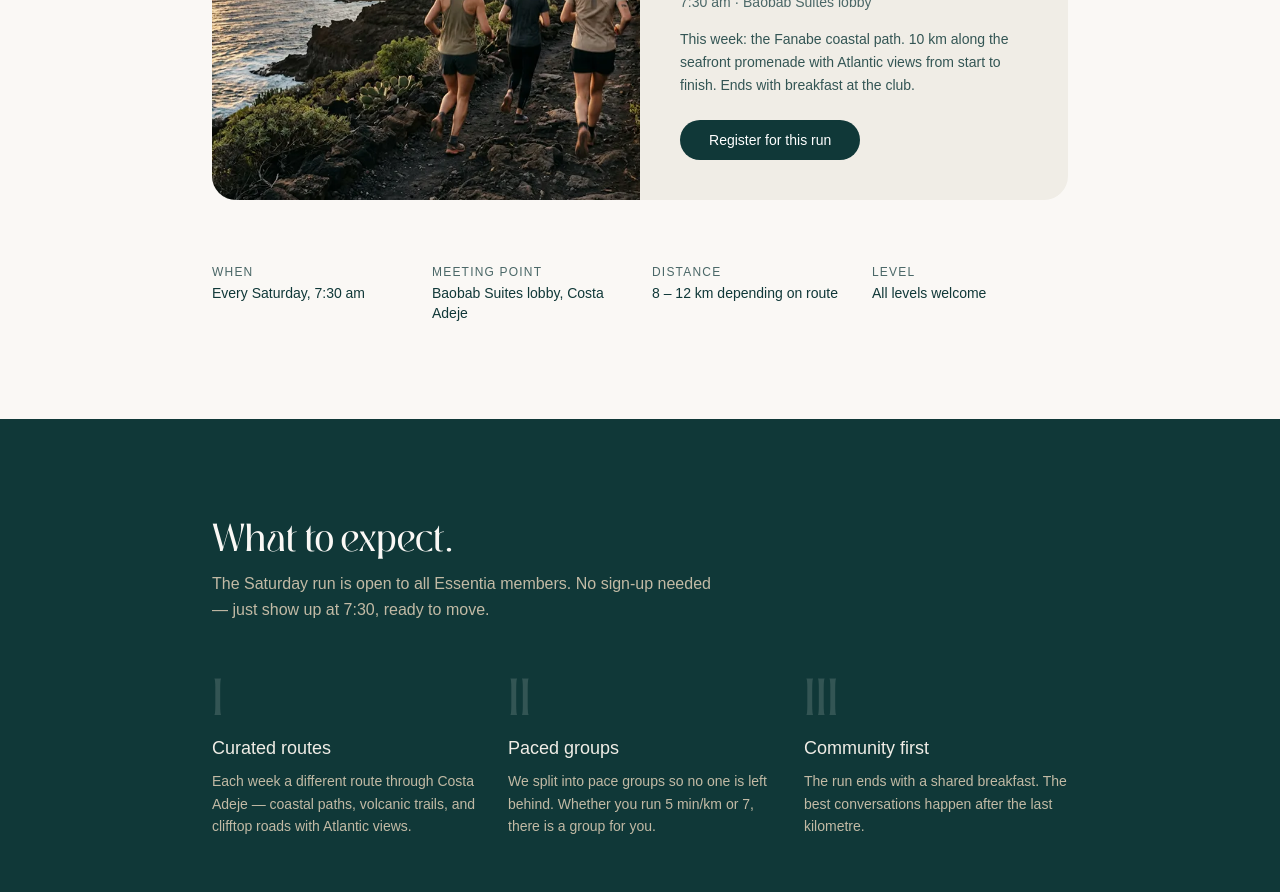
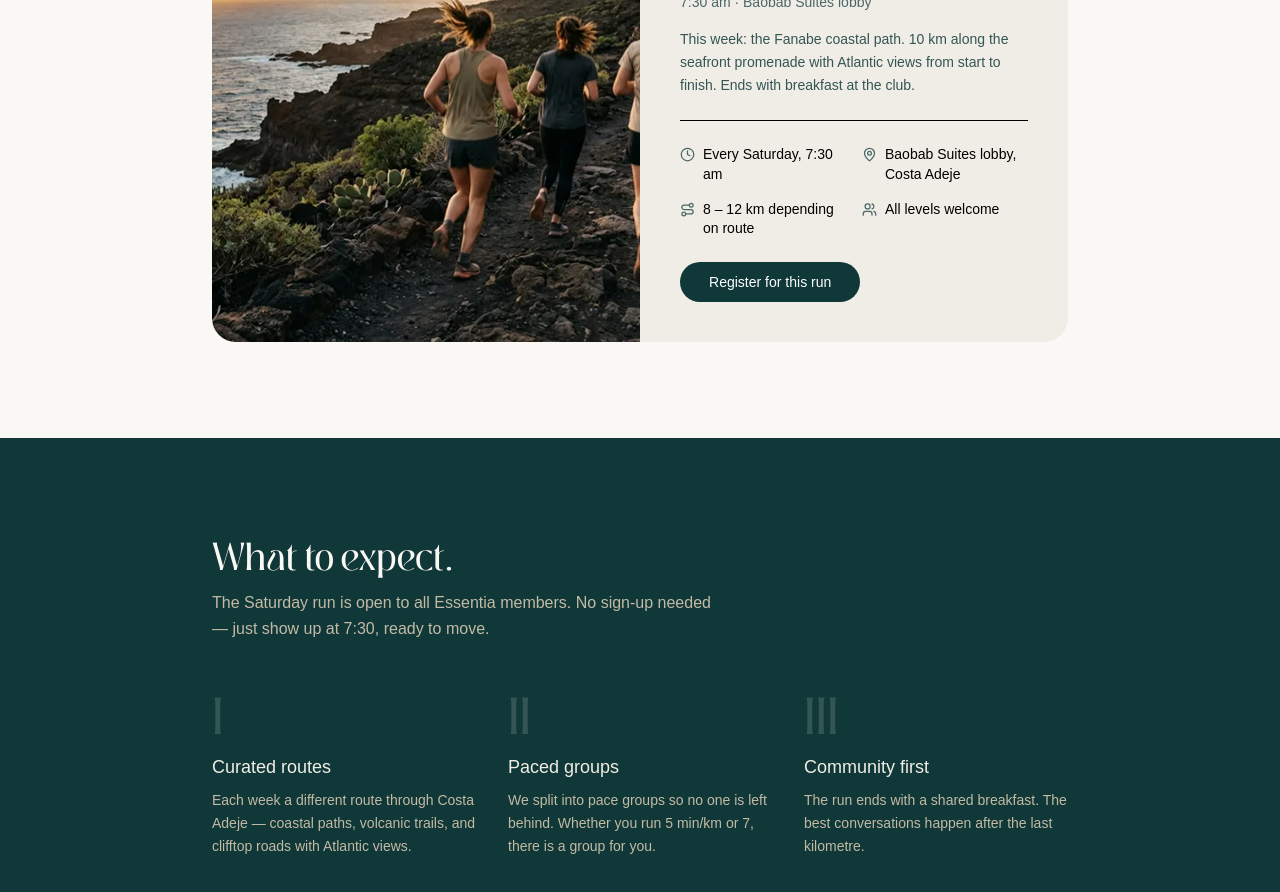
Before and after one commit to yasielhp/website-essentia-nextjs, a Next.js app: page /community/running-club in a window 1280 px wide. Shown: the part 1060-1952 px from the top of the page. Built offline with nearby package versions, Linux system fonts and the light colour scheme; a web font is replaced by a local one.

Commit message:
Move run details inside Next run card with Lucide icons (Clock, MapPin, Route, Users)

```diff
--- a/app/components/sections/community/running-club-section.tsx
+++ b/app/components/sections/community/running-club-section.tsx
@@ -3,15 +3,16 @@
 import { useRef, useEffect } from "react";
 import gsap from "gsap";
 import Image from "next/image";
+import { Clock, MapPin, Route, Users } from "lucide-react";
 import { Button } from "@components/ui/button";
 
 gsap.registerPlugin();
 
 const details = [
-  { label: "When", value: "Every Saturday, 7:30 am" },
-  { label: "Meeting point", value: "Baobab Suites lobby, Costa Adeje" },
-  { label: "Distance", value: "8 – 12 km depending on route" },
-  { label: "Level", value: "All levels welcome" },
+  { icon: Clock, value: "Every Saturday, 7:30 am" },
+  { icon: MapPin, value: "Baobab Suites lobby, Costa Adeje" },
+  { icon: Route, value: "8 – 12 km depending on route" },
+  { icon: Users, value: "All levels welcome" },
 ];
 
 const expects = [
@@ -144,6 +145,18 @@ export default function RunningClubSection() {
                     finish. Ends with breakfast at the club.
                   </p>
                 </div>
+                {/* Details */}
+                <div className="border-sand-300 grid grid-cols-2 gap-4 border-t pt-6">
+                  {details.map(({ icon: Icon, value }) => (
+                    <div key={value} className="flex items-start gap-2">
+                      <Icon className="text-petroleum-400 mt-0.5 shrink-0" size={15} />
+                      <p className="text-petroleum-600 text-sm leading-snug">
+                        {value}
+                      </p>
+                    </div>
+                  ))}
+                </div>
+
                 <Button
                   variant="solid"
                   size="md"
@@ -153,20 +166,6 @@ export default function RunningClubSection() {
                   Register for this run
                 </Button>
               </div>
-            </div>
-
-            {/* Details grid */}
-            <div className="grid grid-cols-2 gap-6 md:grid-cols-4">
-              {details.map((d) => (
-                <div key={d.label} className="flex flex-col gap-1">
-                  <p className="text-petroleum-400 text-xs tracking-widest uppercase">
-                    {d.label}
-                  </p>
-                  <p className="text-petroleum-700 text-sm font-medium leading-snug">
-                    {d.value}
-                  </p>
-                </div>
-              ))}
             </div>
           </div>
         </div>
--- a/package.json
+++ b/package.json
@@ -14,6 +14,7 @@
   "dependencies": {
     "@tailwindcss/typography": "^0.5.19",
     "gsap": "3.14.2",
+    "lucide-react": "^1.14.0",
     "next": "16.1.6",
     "react": "19.2.3",
     "react-dom": "19.2.3"
```
Also changed, not shown: 1 other file (tests, documents, lock files or other folders).
